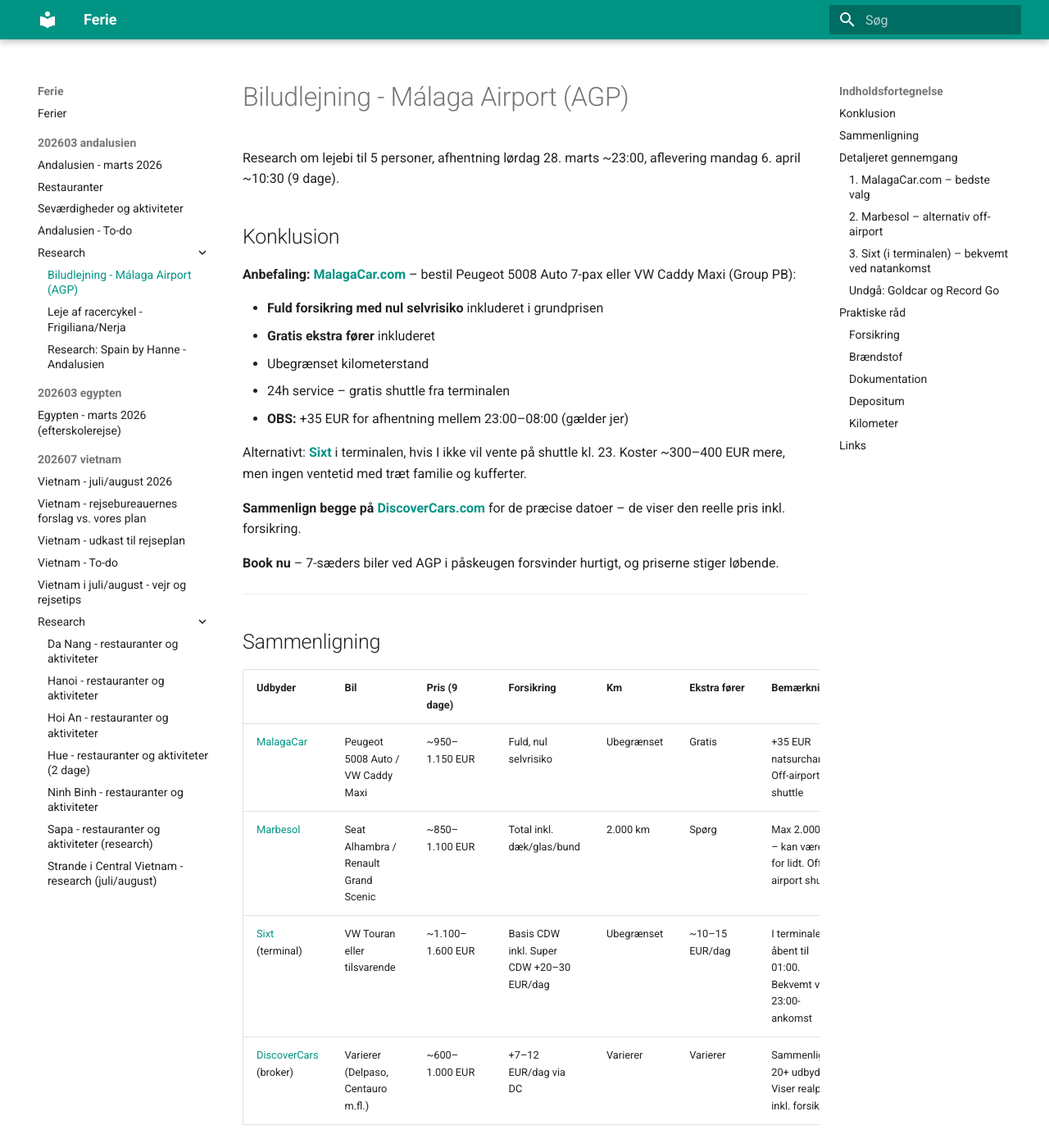
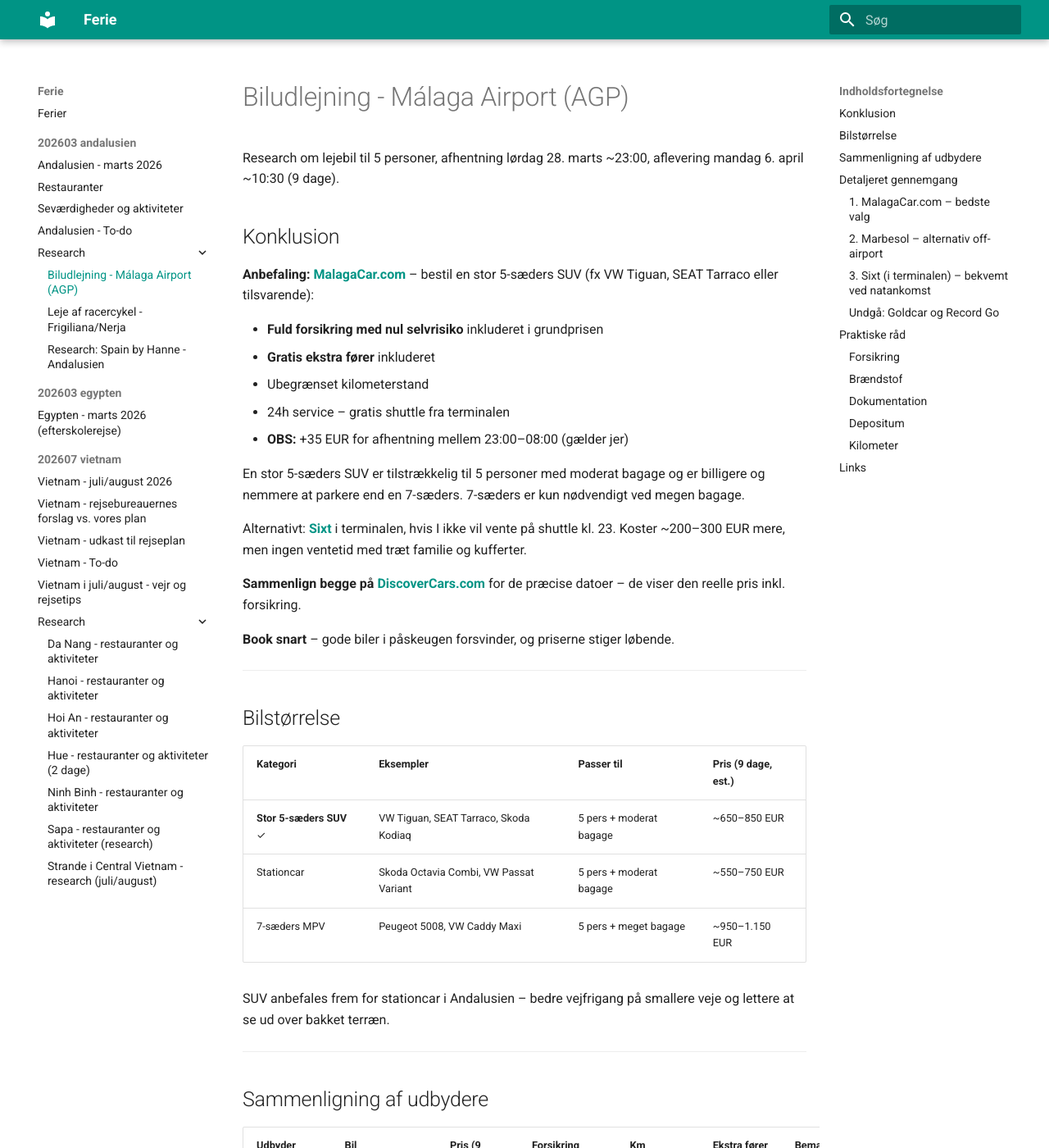
Before and after one commit to larsgam/Ferie, an MkDocs documentation site: the page built from docs/202603-andalusien/research/biludlejning.md, in a window 1280 px wide and 1400 px high. Shown: the whole window at 82% size. Built offline with MkDocs 1.6.1 and Material for MkDocs 9.7.7, drawn with Linux system fonts in a browser that asks for light colours; some of the changed text lies outside the part shown.

Commit message:
Update car rental recommendation: large 5-seater SUV over 7-seater MPV
Co-Authored-By: Claude Sonnet 4.6 <noreply@anthropic.com>

```diff
--- a/docs/202603-andalusien/research/biludlejning.md
+++ b/docs/202603-andalusien/research/biludlejning.md
@@ -1,10 +1,10 @@
 # Biludlejning - Málaga Airport (AGP)
 
-Research om lejebi til 5 personer, afhentning lørdag 28. marts ~23:00, aflevering mandag 6. april ~10:30 (9 dage).
+Research om lejebil til 5 personer, afhentning lørdag 28. marts ~23:00, aflevering mandag 6. april ~10:30 (9 dage).
 
 ## Konklusion
 
-**Anbefaling: [MalagaCar.com](https://www.malagacar.com)** – bestil Peugeot 5008 Auto 7-pax eller VW Caddy Maxi (Group PB):
+**Anbefaling: [MalagaCar.com](https://www.malagacar.com)** – bestil en stor 5-sæders SUV (fx VW Tiguan, SEAT Tarraco eller tilsvarende):
 
 - **Fuld forsikring med nul selvrisiko** inkluderet i grundprisen
 - **Gratis ekstra fører** inkluderet
@@ -12,22 +12,36 @@ Research om lejebi til 5 personer, afhentning lørdag 28. marts ~23:00, afleveri
 - 24h service – gratis shuttle fra terminalen
 - **OBS:** +35 EUR for afhentning mellem 23:00–08:00 (gælder jer)
 
-Alternativt: **[Sixt](https://www.sixt.dk)** i terminalen, hvis I ikke vil vente på shuttle kl. 23. Koster ~300–400 EUR mere, men ingen ventetid med træt familie og kufferter.
+En stor 5-sæders SUV er tilstrækkelig til 5 personer med moderat bagage og er billigere og nemmere at parkere end en 7-sæders. 7-sæders er kun nødvendigt ved megen bagage.
+
+Alternativt: **[Sixt](https://www.sixt.dk)** i terminalen, hvis I ikke vil vente på shuttle kl. 23. Koster ~200–300 EUR mere, men ingen ventetid med træt familie og kufferter.
 
 **Sammenlign begge på [DiscoverCars.com](https://www.discovercars.com)** for de præcise datoer – de viser den reelle pris inkl. forsikring.
 
-**Book nu** – 7-sæders biler ved AGP i påskeugen forsvinder hurtigt, og priserne stiger løbende.
+**Book snart** – gode biler i påskeugen forsvinder, og priserne stiger løbende.
 
 ---
 
-## Sammenligning
+## Bilstørrelse
+
+| Kategori | Eksempler | Passer til | Pris (9 dage, est.) |
+|----------|-----------|------------|---------------------|
+| **Stor 5-sæders SUV** ✓ | VW Tiguan, SEAT Tarraco, Skoda Kodiaq | 5 pers + moderat bagage | ~650–850 EUR |
+| Stationcar | Skoda Octavia Combi, VW Passat Variant | 5 pers + moderat bagage | ~550–750 EUR |
+| 7-sæders MPV | Peugeot 5008, VW Caddy Maxi | 5 pers + meget bagage | ~950–1.150 EUR |
+
+SUV anbefales frem for stationcar i Andalusien – bedre vejfrigang på smallere veje og lettere at se ud over bakket terræn.
+
+---
+
+## Sammenligning af udbydere
 
 | Udbyder | Bil | Pris (9 dage) | Forsikring | Km | Ekstra fører | Bemærkning |
 |---------|-----|--------------|------------|-----|-------------|------------|
-| [MalagaCar](https://www.malagacar.com) | Peugeot 5008 Auto / VW Caddy Maxi | ~950–1.150 EUR | Fuld, nul selvrisiko | Ubegrænset | Gratis | +35 EUR natsurcharge. Off-airport shuttle |
-| [Marbesol](https://www.marbesol.com/en/) | Seat Alhambra / Renault Grand Scenic | ~850–1.100 EUR | Total inkl. dæk/glas/bund | 2.000 km | Spørg | Max 2.000 km – kan være for lidt. Off-airport shuttle |
-| [Sixt](https://www.sixt.es) (terminal) | VW Touran eller tilsvarende | ~1.100–1.600 EUR | Basis CDW inkl. Super CDW +20–30 EUR/dag | Ubegrænset | ~10–15 EUR/dag | I terminalen, åbent til 01:00. Bekvemt ved 23:00-ankomst |
-| [DiscoverCars](https://www.discovercars.com) (broker) | Varierer (Delpaso, Centauro m.fl.) | ~600–1.000 EUR | +7–12 EUR/dag via DC | Varierer | Varierer | Sammenligner 20+ udbydere. Viser realpris inkl. forsikring |
+| [MalagaCar](https://www.malagacar.com) | Stor SUV (Tiguan/Tarraco) | ~650–850 EUR | Fuld, nul selvrisiko | Ubegrænset | Gratis | +35 EUR natsurcharge. Off-airport shuttle |
+| [Marbesol](https://www.marbesol.com/en/) | SUV eller stationcar | ~600–800 EUR | Total inkl. dæk/glas/bund | 2.000 km | Spørg | Max 2.000 km – rigeligt til denne tur |
+| [Sixt](https://www.sixt.es) (terminal) | VW Tiguan eller tilsvarende | ~850–1.200 EUR | Basis CDW inkl. Super CDW +20–30 EUR/dag | Ubegrænset | ~10–15 EUR/dag | I terminalen, åbent til 01:00 |
+| [DiscoverCars](https://www.discovercars.com) (broker) | Varierer | ~450–750 EUR | +7–12 EUR/dag via DC | Varierer | Varierer | Sammenligner 20+ udbydere. Viser realpris inkl. forsikring |
 
 ---
 
@@ -37,7 +51,7 @@ Alternativt: **[Sixt](https://www.sixt.dk)** i terminalen, hvis I ikke vil vente
 
 - **Web:** [malagacar.com](https://www.malagacar.com)
 - **Type:** Off-airport, gratis orange shuttle (~15 min), 24h drift
-- **Bil:** Peugeot 5008 Auto 7-pax, VW Caddy Maxi Auto eller Volvo XC90 (premium)
+- **Bil:** VW Tiguan, SEAT Tarraco eller tilsvarende stor SUV
 
 **Fordele:**
 
@@ -51,9 +65,8 @@ Alternativt: **[Sixt](https://www.sixt.dk)** i terminalen, hvis I ikke vil vente
 
 - +35 EUR natsurcharge (23:00–08:00) – kan ikke undgås ved 23:05-ankomst
 - ~15 min shuttlekørsel med bagage og træt familie om natten
-- Nogle rapporter om lidt ældre køretøjer i 7-sæders kategorien
 
-**Estimeret pris:** ~950–1.150 EUR alt inkl.
+**Estimeret pris:** ~650–850 EUR alt inkl.
 
 ---
 
@@ -61,20 +74,20 @@ Alternativt: **[Sixt](https://www.sixt.dk)** i terminalen, hvis I ikke vil vente
 
 - **Web:** [marbesol.com](https://www.marbesol.com/en/)
 - **Type:** Off-airport, gratis shuttle
-- **Biler:** Seat Alhambra, Renault Grand Scenic, VW Touran, Mercedes V Class
+- **Biler:** SUV, stationcar, VW Touran
 
 **Fordele:**
 
-- Total forsikring inkl. dæk, glas, understel, batteri og kobling – usædvanligt bredt dækning
+- Total forsikring inkl. dæk, glas, understel, batteri og kobling – usædvanligt bred dækning
 - Konkurrencedygtig pris
+- 2.000 km-grænse er rigeligt til denne tur (~800–1.000 km estimeret)
 
 **Ulemper:**
 
-- **Max 2.000 km** i lejeperioden (2 EUR/km over) – ved kørsel rundt i Andalusien kan det blive tæt på grænsen
 - Kun kreditkort – ikke Amex, ikke forudbetalte/virtuelle kort
 - +35 EUR natsurcharge
 
-**Estimeret pris:** ~850–1.100 EUR
+**Estimeret pris:** ~600–800 EUR
 
 ---
 
@@ -82,7 +95,7 @@ Alternativt: **[Sixt](https://www.sixt.dk)** i terminalen, hvis I ikke vil vente
 
 - **Web:** [sixt.dk](https://www.sixt.dk)
 - **Type:** I terminalen ved bagagebåndet, åbent til 01:00
-- **Bil:** VW Touran eller tilsvarende 7-sæders
+- **Bil:** VW Tiguan eller tilsvarende
 
 **Fordele:**
 
@@ -91,11 +104,11 @@ Alternativt: **[Sixt](https://www.sixt.dk)** i terminalen, hvis I ikke vil vente
 
 **Ulemper:**
 
-- Dyrere: basis CDW er inkl., men fuld forsikring (Super CDW) koster +20–30 EUR/dag
+- Dyrere: fuld forsikring (Super CDW) koster +20–30 EUR/dag ekstra
 - Ekstra fører: ~10–15 EUR/dag (~90–135 EUR for 9 dage)
-- Aggressivt upsalg af tilvalg ved afhentning
+- Aggressivt upsalg ved afhentning
 
-**Estimeret pris:** ~1.100–1.600 EUR alt inkl.
+**Estimeret pris:** ~850–1.200 EUR alt inkl.
 
 ---
 
@@ -134,13 +147,13 @@ Begge har dokumenterede mønstre med:
 
 ### Kilometer
 - Kørsel i Andalusien: Granada (~100 km), Ronda (~135 km), Málaga (~60 km), Caminito del Rey (~75 km)
-- Estimeret total: ~800–1.100 km for hele turen → Marbesols 2.000 km-grænse er OK, men tjek
+- Estimeret total for hele turen: ~800–1.000 km
 
 ---
 
 ## Links
 
 - [MalagaCar.com](https://www.malagacar.com) – book direkte
-- [Marbesol](https://www.marbesol.com/en/rental-cars/minibus/) – minivan/MPV-side
+- [Marbesol](https://www.marbesol.com/en/) – book direkte
 - [DiscoverCars – AGP](https://www.discovercars.com/spain/malaga-airport) – sammenligning
 - [Sixt Málaga Airport](https://www.sixt.es/alquiler-coches/espana/malaga/aeropuerto-de-malaga/) – book direkte
```
Also changed, not shown: other parts of docs/202603-andalusien/research/biludlejning.md (+2 -2 lines).
